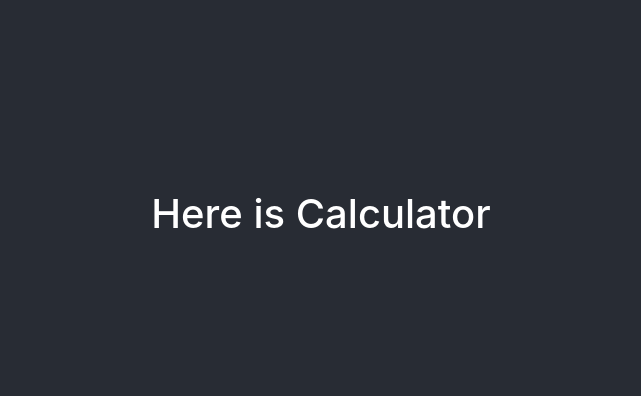
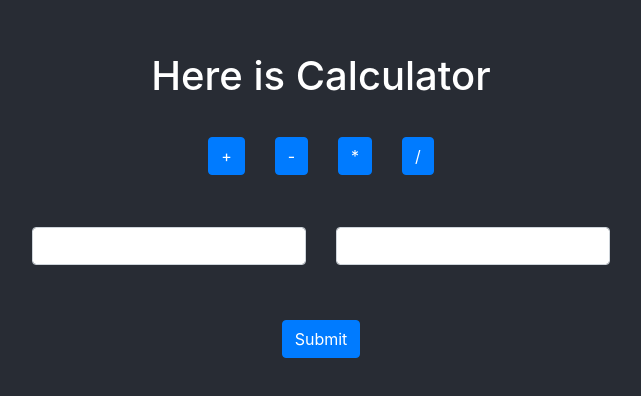
Before and after one commit to kristenstoeckeler/calculator-code-challenge, a React (Create React App) app: page / in a window 1280 px wide. Shown: the part 182-578 px from the top of the page, without its empty margins (319-960 px from the left). Built offline with nearby package versions, Linux system fonts and the light colour scheme.

Commit message:
basic interface for calculator

```diff
--- /dev/null
+++ b/src/components/Calculator/Calculator.css
@@ -0,0 +1,7 @@
+.inputs {
+    margin: 1em;
+}
+
+.button {
+    margin: 1em;
+}
--- a/src/components/Calculator/Calculator.js
+++ b/src/components/Calculator/Calculator.js
@@ -1,4 +1,7 @@
+//importing React and Component for class Component
 import React, { Component } from "react";
+
+//importing Connect for retrieving reduxStore on state
 import { connect } from "react-redux";
 
 //will use these for calculator form
@@ -7,19 +10,75 @@ import Form from "react-bootstrap/Form";
 import Col from "react-bootstrap/Col";
 import Row from "react-bootstrap/Row";
 
+import './Calculator.css';
 
 
 class Calculator extends Component {
+    state = {
+        valOne: 0,
+        valTwo: 0,
+        operator: "?",
+        result: 0,
+    };
+
+
+
   render() {
-        return(
+    return (
       <>
         <h1>Here is Calculator</h1>
+        <Form className="button">
+          <Row>
+            <Col>
+              <Button
+                variant="primary"
+              >
+                +
+              </Button>
+            </Col>
+            <Col>
+              <Button
+                variant="primary"
+              >
+                -
+              </Button>
+            </Col>
+            <Col>
+              <Button
+                variant="primary"
+              >
+                *
+              </Button>
+            </Col>
+            <Col>
+              <Button
+                variant="primary"
+              >
+                /
+              </Button>
+            </Col>
+          </Row>
+        </Form>
+        <Form className="inputs">
+          <Row>
+            <Col>
+              <Form.Control/>
+            </Col>
+            <Col>
+              <Form.Control/>
+            </Col>
+          </Row>
+        </Form>
+
+        <Form className="button">
+          <Button variant="primary">
+            Submit
+          </Button>
+        </Form>
       </>
     );
   }
 }
 
 
-
-
 export default Calculator;
```
Lines whose indentation alone changed are shown as unchanged.
